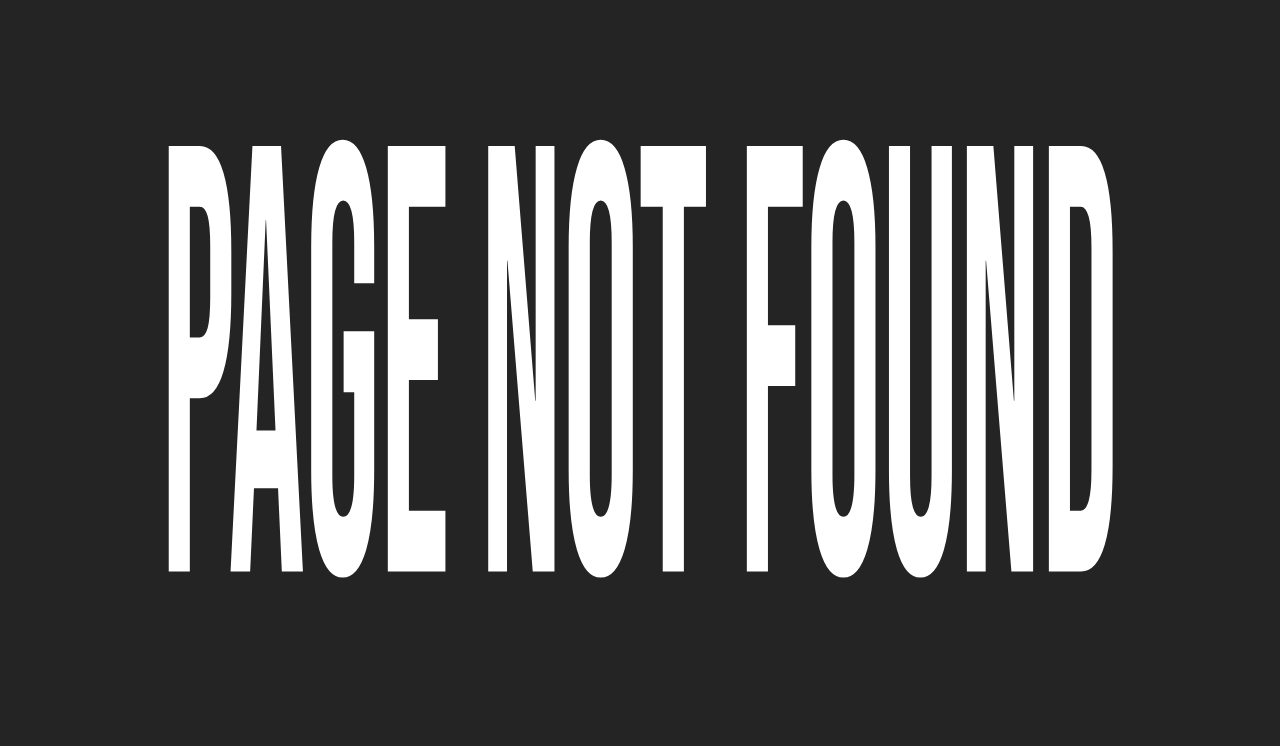
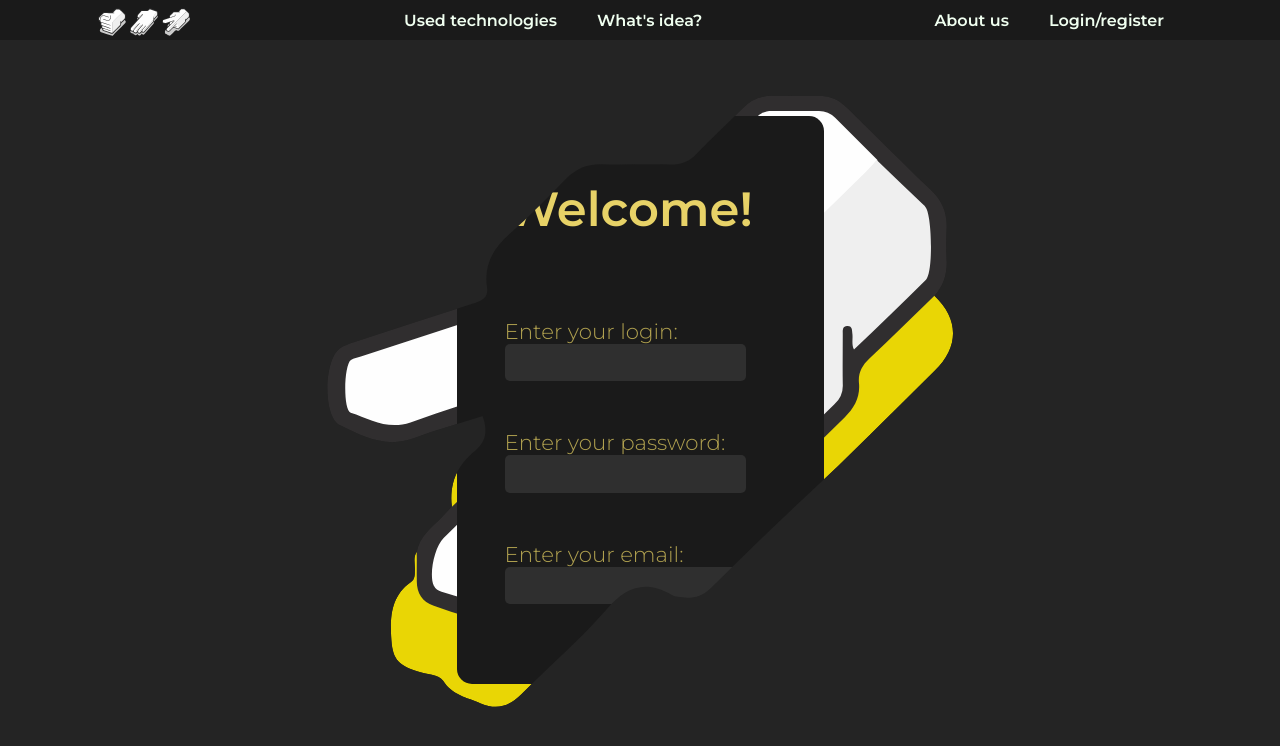
Before and after one commit to n0sebleeded/react-sciparo, a React (Vite) app: page /register in a window 1280 px wide. Before the commit this address had no page. Shown: the top 746 px of the page. Built offline with nearby package versions, Linux system fonts and the light colour scheme.

Commit message:
Login page design

```diff
--- a/src/App.css
+++ b/src/App.css
@@ -7,3 +7,19 @@
 a:hover {
     color: #FFEA00;
 }
+
+input {
+    color: white;
+    font-size: 14pt;
+    font-family: 'Montserrat', sans-serif;
+    background: #2f2f2f;
+    text-decoration: none;
+    text-underline: none;
+    border: none;
+    height: 2em;
+    border-radius: 5px;
+}
+
+input:focus {
+    outline: none;
+}
--- a/src/App.tsx
+++ b/src/App.tsx
@@ -4,6 +4,7 @@
 import ErrorPage from "./components/ErrorPage.tsx";
 import MainPage from "./components/MainPage.tsx";
 import RootLayout from "./components/RootLayout.tsx";
+import Login from "./components/Login.tsx";
 
 
 
@@ -14,6 +15,7 @@
             <Route path="/" element={<RootLayout />}>
                 <Route index element={<MainPage />} />
                 <Route path="game" element={<CardList />} />
+                <Route path="register" element={<Login />} />
             </Route>
             <Route path="*" element={<ErrorPage />}/>
         </Routes>
--- /dev/null
+++ b/src/components/Login.tsx
@@ -0,0 +1,31 @@
+import '../../src/components/componentsStyles/login.css'
+const Login = () => {
+    //TODO: mask adaptivity, or mask turn off on mobile
+    return (
+        <div className="login-container">
+            <div className="login-box">
+                <div className="welcome">
+                    <h1>Welcome!</h1>
+                </div>
+                <div className="form">
+                    <form action="">
+                        <div className="login-field">
+                            <p>Enter your login: </p>
+                            <input className="inp-format" type="text" name="" id=""/>
+                        </div>
+                        <div className="password-field">
+                            <p>Enter your password: </p>
+                            <input className="inp-format" type="text" name="" id=""/>
+                        </div>
+                        <div className="email-field">
+                            <p>Enter your email: </p>
+                            <input className="inp-format-rev" type="text" name="" id=""/>
+                        </div>
+                    </form>
+                </div>
+            </div>
+        </div>
+    );
+};
+
+export default Login;
--- /dev/null
+++ b/src/components/componentsStyles/login.css
@@ -0,0 +1,77 @@
+.login-container {
+    position: relative;
+    display: flex;
+    width: 100vw;
+    height: 90vh;
+    justify-content: center;
+    align-items: center;
+    color: #ffd500;
+    font-family: 'Montserrat', sans-serif;
+    font-weight: lighter;
+    mask-image: url("/src/assets/card_scissor.svg"); /* Используем картинку для маски */
+    mask-size: auto;
+    mask-repeat: no-repeat;
+    -webkit-mask-position-x: center;
+    -webkit-mask-position-y: center;
+}
+
+.login-container::before {
+    content: '';
+    position: absolute;
+    top: 0;
+    left: 0;
+    width: 100%;
+    height: 100%;
+    background-image: url("/src/assets/card_scissor.svg");
+    background-position: center;
+    background-repeat: no-repeat;
+    z-index: 1;
+}
+
+.login-box {
+    clip-path: url("/src/assets/card_scissor.svg");
+    position: relative;
+    display: flex;
+    flex-direction: column;
+    padding: 2rem;
+    background-color: #1a1a1a;
+    border-radius: 15px;
+    z-index: 2;
+    filter: drop-shadow(2px 4px 6px black);
+    filter: saturate(0.5);
+}
+
+.welcome {
+    padding: 2rem 1rem;
+    font-size: 18pt;
+}
+
+.login-field, .password-field, .email-field {
+    display: flex;
+    flex-direction: column;
+    justify-content: start;
+    align-items: start;
+    margin: 3rem 1rem;
+    font-size: 16pt;
+    font-family: 'Montserrat', sans-serif;
+    font-weight: lighter;
+    color: #c2a300;
+}
+
+.form {
+    display: flex;
+    flex-direction: column;
+    align-items: start;
+    justify-content: start;
+}
+
+.inp-format {
+    padding-left: 10px;
+    padding-right: 10px;
+}
+
+.inp-format-rev {
+    width: 75%;
+    padding-left: 10px;
+    padding-right: 40px;
+}
--- a/src/components/componentsStyles/mainPage.css
+++ b/src/components/componentsStyles/mainPage.css
@@ -67,6 +67,11 @@
 .main-img {
     height: 8em;
     filter: hue-rotate(-10deg);
+    -moz-user-select: -moz-none;
+    -o-user-select: none;
+    -khtml-user-select: none;
+    -webkit-user-select: none;
+    user-select: none;
 }
 
 .main-img-container {
```
